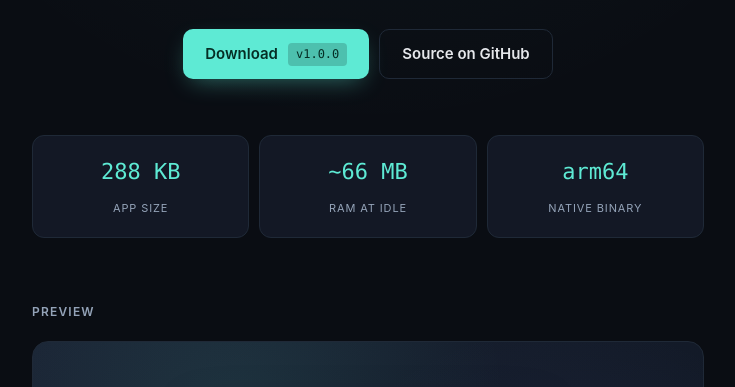
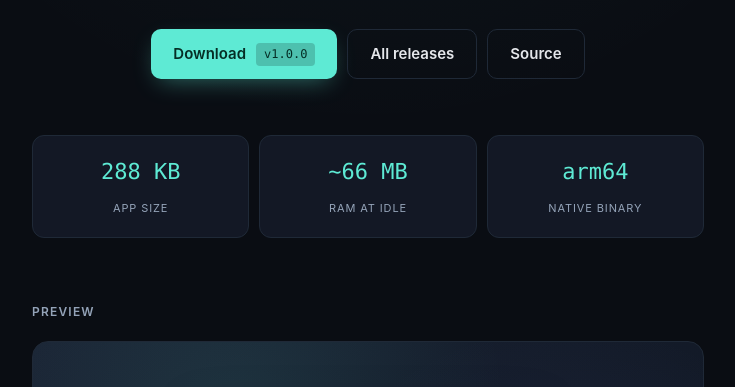
Before and after one commit to vLX42/uHosts, a plain HTML site: page website/index.html in a window 1280 px wide. Shown: the part 349-736 px from the top of the page, without its empty margins (272-1007 px from the left). Drawn offline with Linux system fonts and the light colour scheme.

Commit message:
Point homepage at main repo's releases (repo is now public)
- Download CTA → vLX42/uHosts release asset directly
- New 'All releases' link → main repo's releases page
- 'Source on GitHub' simplified to 'Source'

The uhosts-site mirror is no longer needed for downloads, only for the
public GitHub Pages site.

```diff
--- a/website/index.html
+++ b/website/index.html
@@ -370,10 +370,11 @@
       A tiny, native menu-bar editor for <code>/etc/hosts</code> on Apple Silicon Macs.
     </p>
     <div class="cta-row">
-      <a href="https://github.com/vLX42/uhosts-site/releases/download/v1.0.0/uHosts-1.0.0.zip" class="cta primary">
+      <a href="https://github.com/vLX42/uHosts/releases/download/v1.0.0/uHosts-1.0.0.zip" class="cta primary">
         Download <span class="ver">v1.0.0</span>
       </a>
-      <a href="https://github.com/vLX42/uHosts" class="cta ghost">Source on GitHub</a>
+      <a href="https://github.com/vLX42/uHosts/releases" class="cta ghost">All releases</a>
+      <a href="https://github.com/vLX42/uHosts" class="cta ghost">Source</a>
     </div>
 
     <div class="stats">
```
